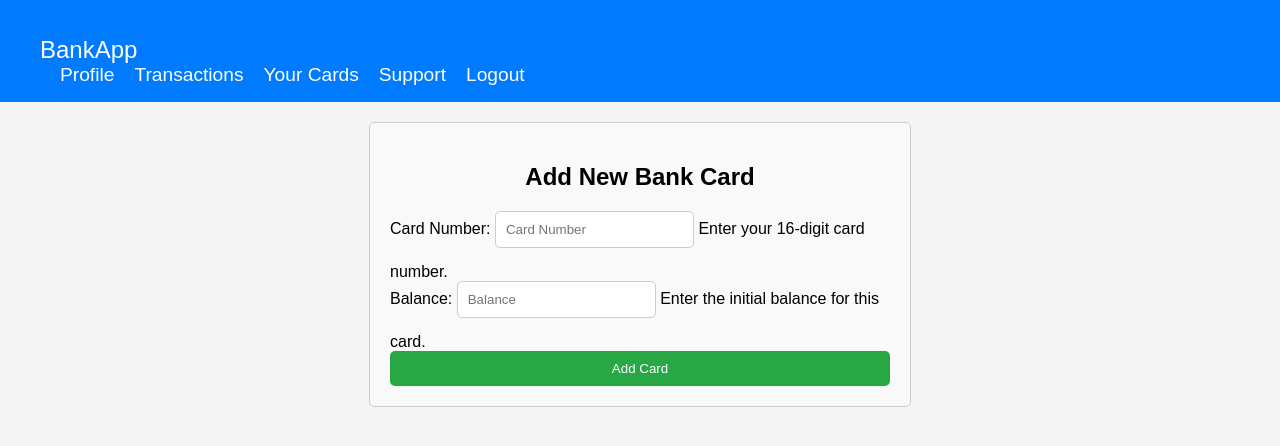
After one commit to kar1mov-u/bank-web-, a Django app: page /add-card in a window 1280 px wide. The commit adds this page. Shown: the top 446 px of the page. Run offline with Django 5.2, Linux system fonts and the light colour scheme; a user stored in the database is signed in.

Commit message:
Working on adding bank cards

```diff
--- a/main/forms.py
+++ b/main/forms.py
@@ -12,3 +12,20 @@ class CreateAccountFrom(forms.Form):
 
         if password and confirm_password and password != confirm_password:
             raise forms.ValidationError('Passwords do not match')
+
+from django import forms
+
+class AddCard(forms.Form):
+    card_number = forms.CharField(
+        max_length=16,
+        label="Card Number",
+        help_text="Enter your 16-digit card number.",
+        widget=forms.TextInput(attrs={'placeholder': 'Card Number', 'pattern': '\d{16}', 'title': '16-digit card number'})
+    )
+    balance = forms.DecimalField(
+        max_digits=15,
+        decimal_places=2,
+        label="Balance",
+        help_text="Enter the initial balance for this card.",
+        widget=forms.NumberInput(attrs={'placeholder': 'Balance'})
+    )
--- /dev/null
+++ b/main/static/css/add_card.css
@@ -0,0 +1,47 @@
+.add-card-container {
+    max-width: 500px;
+    margin: auto;
+    padding: 20px;
+    border: 1px solid #ccc;
+    border-radius: 5px;
+    background-color: #f9f9f9;
+}
+
+.add-card-container h2 {
+    text-align: center;
+    margin-bottom: 20px;
+}
+
+.add-card-container form {
+    display: flex;
+    flex-direction: column;
+}
+
+.add-card-container form input {
+    margin-bottom: 15px;
+    padding: 10px;
+    border: 1px solid #ccc;
+    border-radius: 5px;
+}
+
+.add-card-container form button {
+    padding: 10px;
+    border: none;
+    border-radius: 5px;
+    background-color: #28a745;
+    color: white;
+    cursor: pointer;
+}
+
+.add-card-container form button:hover {
+    background-color: #218838;
+}
+
+.add-card-container ul {
+    list-style-type: none;
+    padding: 0;
+}
+
+.add-card-container ul li {
+    color: red; /* Error messages in red */
+}
--- /dev/null
+++ b/main/templates/main/add_card.html
@@ -0,0 +1,34 @@
+{% extends "main/base_auth.html" %}
+{% load static %}
+{% block title %}Add Bank Card{% endblock %}
+{% block links %}
+<link rel="stylesheet" href="{% static 'css/add_card.css' %}">
+
+{% endblock  %}
+{% block content %}
+<div class="add-card-container">
+    <h2>Add New Bank Card</h2>
+    <form method="post">
+        {% csrf_token %}
+        {{ form.non_field_errors }}
+        {% for field in form %}
+            <div>
+                {{ field.label_tag }}
+                {{ field }}
+                {{ field.help_text }}
+                {% for error in field.errors %}
+                    <div class="error">{{ error }}</div>
+                {% endfor %}
+            </div>
+        {% endfor %}
+        <button type="submit">Add Card</button>
+    </form>
+    {% if messages %}
+        <ul>
+            {% for message in messages %}
+                <li>{{ message }}</li>
+            {% endfor %}
+        </ul>
+    {% endif %}
+</div>
+{% endblock %}
--- a/main/templates/main/base_auth.html
+++ b/main/templates/main/base_auth.html
@@ -21,6 +21,9 @@
                     <a class="nav-link" href="#">Transactions</a>
                 </li>
                 <li class="nav-item">
+                    <a class="nav-link" href={% url "bank-cards-page" %}>Your Cards</a>
+                </li>
+                <li class="nav-item">
                     <a class="nav-link" href="#">Support</a>
                 </li>
                 <li class="nav-item">
--- a/main/urls.py
+++ b/main/urls.py
@@ -5,5 +5,8 @@ urlpatterns = [
     path('login',views.login_view, name ='login-page'),
     path('create-account',views.create_acc,name='create-acc-page'),
     path('logout',views.log_out,name='logout-page'),
-    path('profile',views.profile, name= 'profile-page')
+    path('profile',views.profile, name= 'profile-page'),
+    path('bank-cards',views.view_cards,name="bank-cards-page"),
+    path('add-card', views.add_card, name='add-card-page')
+
 ]
--- a/main/views.py
+++ b/main/views.py
@@ -1,7 +1,7 @@
 from django.shortcuts import render,redirect
-from .forms import CreateAccountFrom
+from .forms import CreateAccountFrom,AddCard
 from django.db import IntegrityError
-from .models import BankAccount
+from .models import BankAccount,BankCard
 from django.http import HttpResponseRedirect
 from django.urls import reverse
 from django.contrib.auth.models import User
@@ -77,6 +77,33 @@ def profile(request):
 
     return render(request,'main/profile.html',{'user':user, 'bank_account':bank_account})
 
+@login_required
+def view_cards(request):
+    user = request.user
+    bank_acc = BankAccount.objects.get(user=user)
+    cards = BankCard.objects.filter(owner=bank_acc)
+    return render(request,'main/view_cards.html',{'cards':cards})
+
+@login_required
+def add_card(request):
+    if request.method =='POST':
+        form = AddCard(request.POST)
+        if form.is_valid():
+            card_num= form.cleaned_data['card_number']
+            bal = form.cleaned_data['balance']
+            user = request.user
+            bank_acc = BankAccount.objects.get(user=user)
+            BankCard.objects.create(
+                card_number= card_num,
+                balance =  bal,
+                owner = bank_acc
+            )
+            messages.success(request, "New card was added successfully")
+            return redirect('bank-cards-page')
+    else:
+        form = AddCard()
+    return render(request,'main/add_card.html',{"form":form})
+
 def log_out(request):
     logout(request)
     return redirect('main-page')
```
Also changed, not shown: main/models.py (+8 -0 lines), main/static/css/view_cards.css (added, +49 -0 lines), main/templates/main/view_cards.html (added, +28 -0 lines), db.sqlite3, main/migrations/0002_bankcard.py (added).
